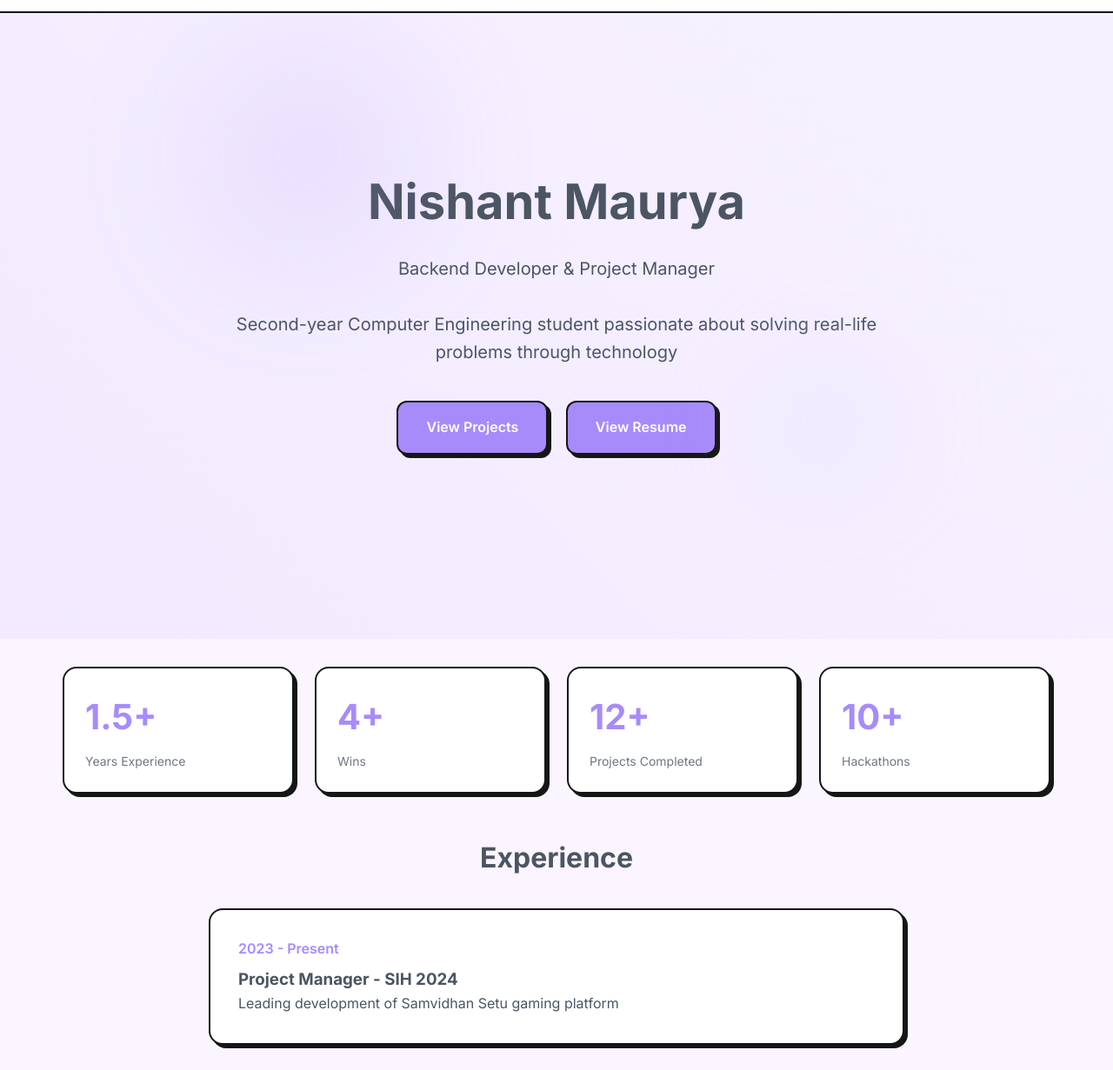
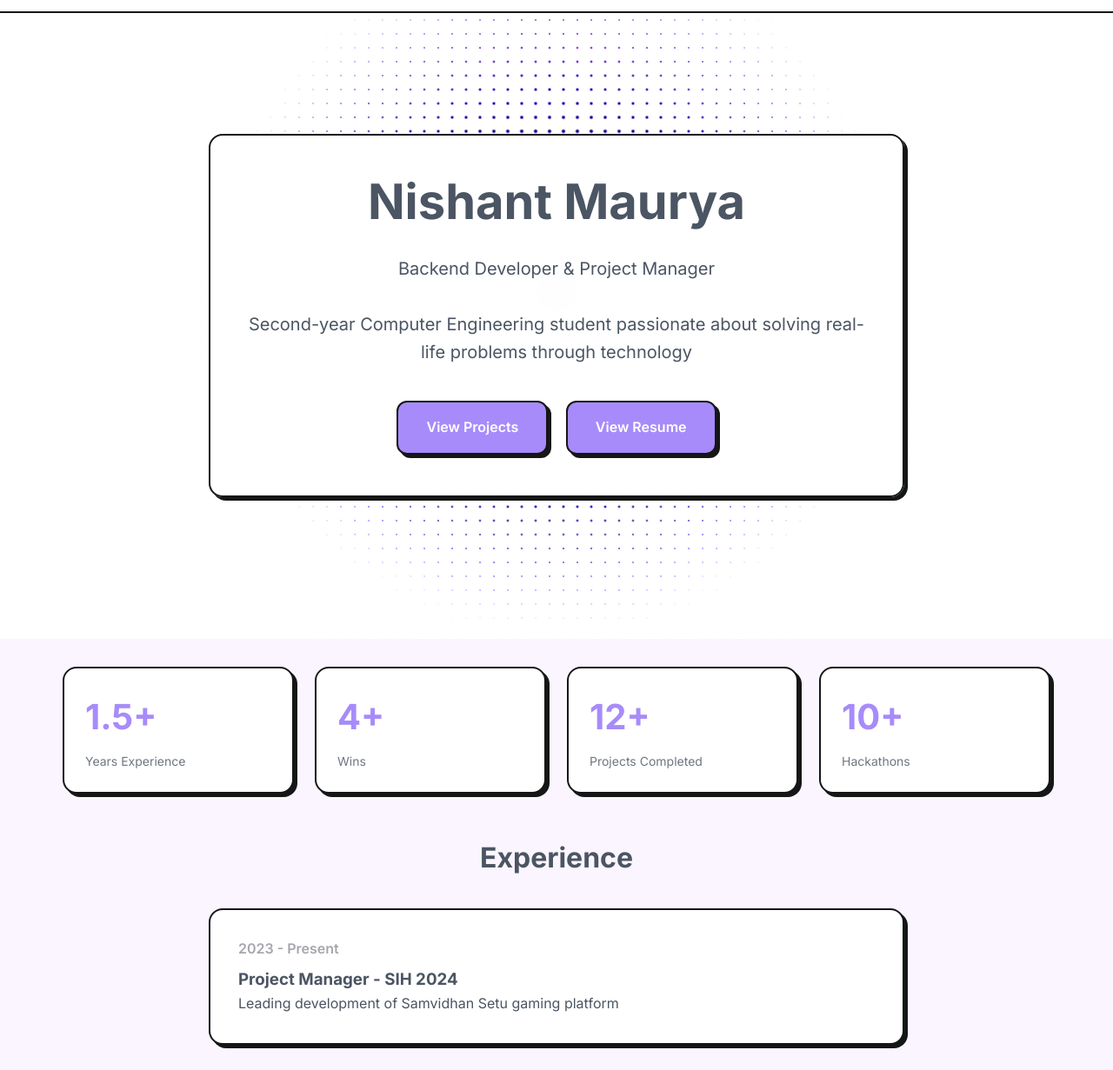
Before and after one commit to NISHANTTMAURYA/nishant_portfolio, a plain HTML site: page index.html in a window 1280 px wide. Shown: the part 65-1296 px from the top of the page at 87% size. Drawn offline with Linux system fonts and the light colour scheme.

Commit message:
new-updated-raatko

```diff
--- a/index.html
+++ b/index.html
@@ -9,8 +9,8 @@
 </head>
 <style>
 :root {
-    --primary-color: #A78BFA; /* Light purple */
-    --secondary-color: #DDD6FE; /* Very light purple */
+    --primary-color: #6c6a7498; /* Light purple */
+    --secondary-color: #302951; /* Very light purple */
     --text-color: #4B5563; /* Gray 600 */
     --background-color: #FAF5FF; /* Cream purple */
     --card-background: #FFFFFF;
@@ -18,6 +18,22 @@
     --shadow-hover: 6px 6px 0px 0px rgba(21, 22, 22, 1); /* Solid black shadow on hover */
     --border-color: rgba(21, 22, 22, 1); /* Solid black border */
     --transition: all 0.3s ease;
+    --x: 50vw;
+    --y: 50vh;
+    --pattern: radial-gradient(closest-side, #302951, transparent) 0/ 1em 1em space;
+    --map: radial-gradient(circle farthest-corner at var(--x) var(--y), black, transparent 70%);
+}
+
+@property --x {
+    syntax: '<length-percentage>';
+    initial-value: 50vw;
+    inherits: false;
+}
+
+@property --y {
+    syntax: '<length-percentage>';
+    initial-value: 50vh;
+    inherits: false;
 }
 
 * {
@@ -47,46 +63,52 @@ body {
     justify-content: center;
     text-align: center;
     padding: 4rem 2rem;
-    padding-top: 120px; /* Account for fixed navbar */
-    background: linear-gradient(
-        45deg,
-        rgba(167, 139, 250, 0.1),
-        rgba(221, 214, 254, 0.1)
-    );
+    padding-top: 120px;
     position: relative;
     overflow: hidden;
 }
 
-.hero::before {
+/* New background wrapper */
+.hero-background {
+    position: absolute;
+    top: 0;
+    left: 0;
+    right: 0;
+    bottom: 0;
+    --pattern: radial-gradient(closest-side, var(--primary-color), #fff) 0/ 1em 1em space;
+    --map: radial-gradient(circle farthest-corner at var(--x) var(--y), var(--primary-color), #fff);
+    background: var(--pattern), var(--map);
+    background-blend-mode: multiply;
+    filter: contrast(8);
+    transition: .35s cubic-bezier(.1,0,.5,1.5);
+    transition-property: --x, --y;
+    pointer-events: none; /* Allows clicking through to content */
+}
+
+.hero-background::before {
     content: '';
     position: absolute;
-    width: 200px;
-    height: 200px;
-    background: var(--primary-color);
-    border-radius: 50%;
-    filter: blur(80px);
-    opacity: 0.2;
-    animation: float 8s ease-in-out infinite;
-    top: 20%;
-    left: 20%;
+    top: 0;
+    left: 0;
+    right: 0;
+    bottom: 0;
+    background: var(--pattern), var(--map);
+    background-blend-mode: multiply;
+    filter: contrast(8) opacity(0.1);
+    pointer-events: none;
 }
 
-.hero::after {
-    content: '';
-    position: absolute;
-    width: 150px;
-    height: 150px;
-    background: var(--secondary-color);
-    border-radius: 50%;
-    filter: blur(60px);
-    opacity: 0.2;
-    animation: float 6s ease-in-out infinite reverse;
-    top: 60%;
-    right: 20%;
-}
-
+/* Updated hero-content styles */
 .hero-content {
+    position: relative;
+    z-index: 2; /* Increased z-index to ensure it's above background */
     max-width: 800px;
+    background: rgba(255, 255, 255, 0.98); /* Increased opacity for better visibility */
+    padding: 2rem;
+    border-radius: 16px;
+    border: 2px solid var(--border-color);
+    box-shadow: var(--shadow-sm);
+    backdrop-filter: blur(10px);
 }
 
 .hero h1 {
@@ -104,13 +126,13 @@ body {
     animation-fill-mode: forwards;
 }
 
-/* Button Styles */
+/* Preserve original button styles */
 .button {
     display: inline-block;
     padding: 1rem 2rem;
-    background-color: var(--primary-color);
+    background-color: #A78BFA;
     color: white;
-    border: 2px solid var(--border-color);
+    border: 2px solid rgba(21, 22, 22, 1);
     border-radius: 12px;
     font-weight: 600;
     text-decoration: none;
@@ -194,17 +216,17 @@ body {
 }
 
 .tech-tag {
-    background: var(--secondary-color);
+    background: #DDD6FE;
     padding: 0.5rem 1rem;
     border-radius: 20px;
     font-size: 0.875rem;
-    color: var(--text-color);
+    color: black;
     transition: var(--transition);
 }
 
 .tech-tag:hover {
     transform: translateY(-2px);
-    background: var(--primary-color);
+    background: #A78BFA;
     color: white;
 }
 
@@ -403,7 +425,7 @@ body {
 .stat-number {
     font-size: 2.5rem;
     font-weight: 700;
-    color: var(--primary-color);
+    color: #A78BFA;
     margin-bottom: 0.5rem;
 }
 
@@ -803,6 +825,7 @@ body {
     </nav>
 
     <div class="hero">
+        <div class="hero-background"></div>
         <div class="hero-content">
             <h1>Nishant Maurya</h1>
             <p>Backend Developer & Project Manager</p>
@@ -1101,6 +1124,11 @@ body {
                 observer.observe(element);
             });
 
+            // Add this at the start of your existing script
+            addEventListener('mousemove', e => {
+                document.querySelector('.hero-background').style = `--x: ${e.clientX}px; --y: ${e.clientY}px;`;
+            });
+
         } catch (error) {
             console.error('Error in script:', error);
         }
```
